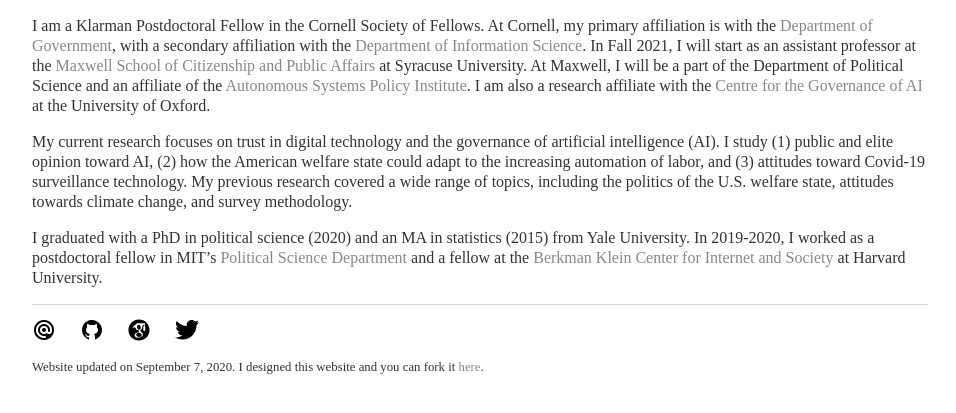
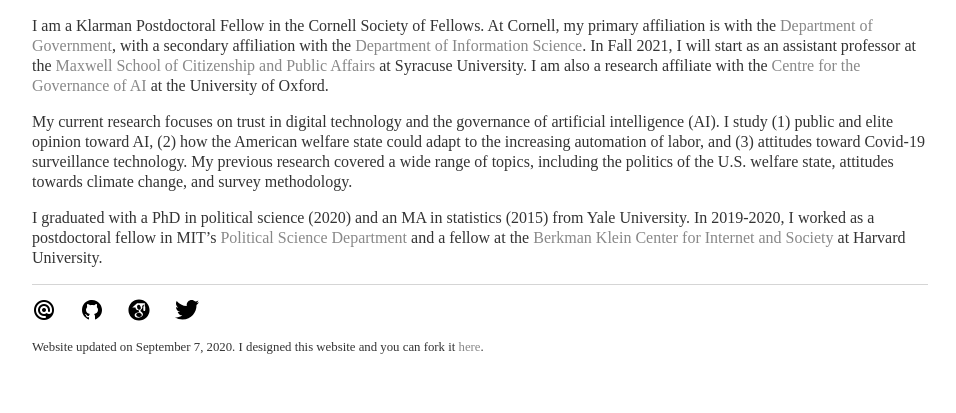
Before and after one commit to morganlivingston/baobaofzhang.github.io, a Jekyll site: the page built from index.html, in a window 1280 px wide, cut to the strip 378-791 px from the top of the page. Shown: the whole strip, without its empty margins (160-1116 px from the left). Built offline with Jekyll 4.4.1, drawn with Linux system fonts in a browser that asks for light colours.

Commit message:
Update index.html

```diff
--- a/index.html
+++ b/index.html
@@ -10,7 +10,7 @@
 
 			<img src="documents/baobao_zhang_circle_2019.png" alt="Baobao Zhang" style="width:170px;height:170px;">
 
-			<p>I am a Klarman Postdoctoral Fellow in the Cornell Society of Fellows. At Cornell, my primary affiliation is with the <a href="https://government.cornell.edu/">Department of Government</a>, with a secondary affiliation with the <a href="http://infosci.cornell.edu/">Department of Information Science</a>. In Fall 2021, I will start as an assistant professor at the <a href="https://www.maxwell.syr.edu/">Maxwell School of Citizenship and Public Affairs</a> at Syracuse University. At Maxwell, I will be a part of the Department of Political Science and an affiliate of the <a href="https://www.maxwell.syr.edu/autonomous-policy/">Autonomous Systems Policy Institute</a>. I am also a research affiliate with the <a href="https://governance.ai/">Centre for the Governance of AI</a> at the University of Oxford.</p>
+			<p>I am a Klarman Postdoctoral Fellow in the Cornell Society of Fellows. At Cornell, my primary affiliation is with the <a href="https://government.cornell.edu/">Department of Government</a>, with a secondary affiliation with the <a href="http://infosci.cornell.edu/">Department of Information Science</a>. In Fall 2021, I will start as an assistant professor at the <a href="https://www.maxwell.syr.edu/">Maxwell School of Citizenship and Public Affairs</a> at Syracuse University. I am also a research affiliate with the <a href="https://governance.ai/">Centre for the Governance of AI</a> at the University of Oxford.</p>
 
 			<p>My current research focuses on trust in digital technology and the governance of artificial intelligence (AI). I study (1) public and elite opinion toward AI, (2) how the American welfare state could adapt to the increasing automation of labor, and (3) attitudes toward Covid-19 surveillance technology. My previous research covered a wide range of topics, including the politics of the U.S. welfare state, attitudes towards climate change, and survey methodology.</p>
 
```
